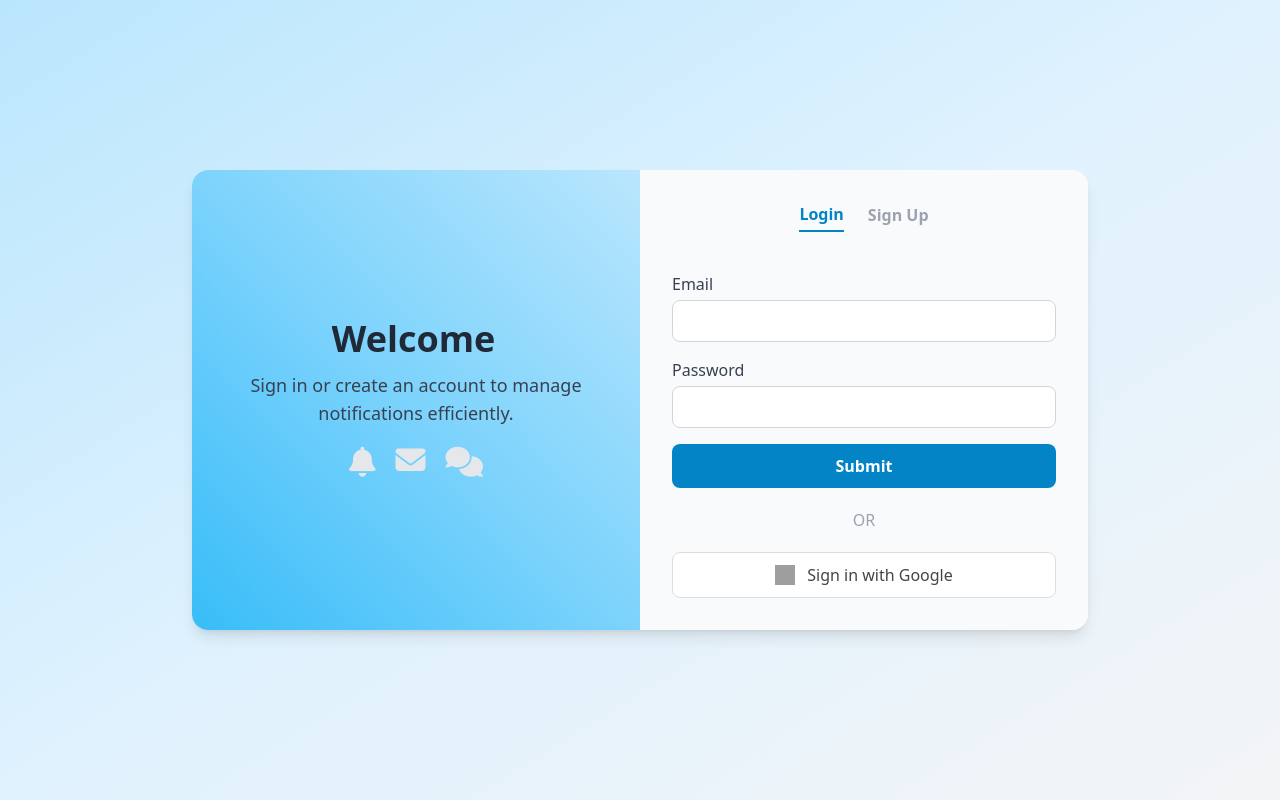
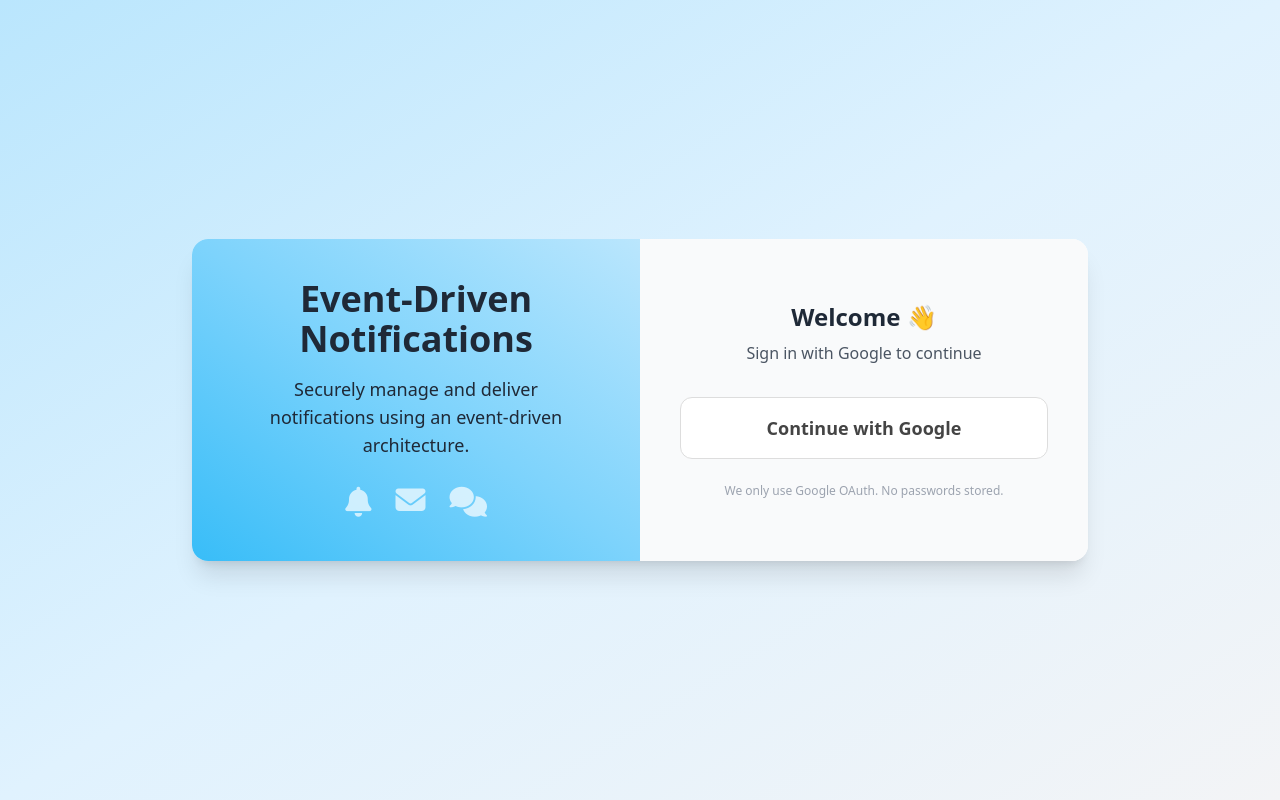
Before and after one commit to jaayysoni/Event-Driven-Notification-System, a Python web app: template frontend/templates/login.html in a window 1280 px wide. Run offline with Jinja, Linux system fonts and the light colour scheme; the template is opened without the code that fills it, so the values that code supplies are empty; some libraries are stand-ins or nearby versions; grey boxes are pictures that could not be loaded.

Commit message:
Starting up to auth now

```diff
--- a/frontend/templates/login.html
+++ b/frontend/templates/login.html
@@ -3,37 +3,17 @@
 <head>
   <meta charset="UTF-8">
   <meta name="viewport" content="width=device-width, initial-scale=1.0">
-  <title>Login / Signup | Event Notifications</title>
+  <title>Sign in | Event Notifications</title>
+
   <script src="https://cdn.tailwindcss.com"></script>
   <link rel="stylesheet" href="https://cdnjs.cloudflare.com/ajax/libs/font-awesome/6.4.2/css/all.min.css">
+
   <style>
-    /* Floating animations */
     @keyframes float1 {0%{transform:translateY(0);}50%{transform:translateY(-5px);}100%{transform:translateY(0);}}
     @keyframes float2 {0%{transform:translateY(0);}50%{transform:translateY(-8px);}100%{transform:translateY(0);}}
     .float1 {animation: float1 4s ease-in-out infinite;}
     .float2 {animation: float2 5s ease-in-out infinite;}
 
-    /* Typing effect for Hero Title */
-    .typing {
-      overflow: hidden;
-      border-right: .15em solid #6b7280; /* subtle gray caret */
-      white-space: nowrap;
-      animation: typing 2.5s steps(30, end), blink-caret .75s step-end infinite;
-    }
-    @keyframes typing {from{width:0}to{width:100%}}
-    @keyframes blink-caret {50%{border-color:transparent}}
-
-    /* Input focus glow */
-    input:focus {
-      box-shadow: 0 0 6px rgba(59,130,246,0.4);
-    }
-
-    /* Button hover scale */
-    button:hover {
-      transform: scale(1.02);
-    }
-
-    /* Google button */
     .google-btn {
       background-color: #fff;
       color: #444;
@@ -42,108 +22,55 @@
     }
     .google-btn:hover {
       background-color: #f7f7f7;
-      box-shadow: 0 2px 4px rgba(0,0,0,0.08);
-      transform: scale(1.02);
+      box-shadow: 0 6px 16px rgba(0,0,0,0.12);
+      transform: scale(1.03);
     }
   </style>
 </head>
+
 <body class="h-screen bg-gradient-to-br from-sky-200 via-sky-100 to-gray-100 flex items-center justify-center overflow-hidden">
 
   <!-- Main Card -->
-  <div class="flex flex-col md:flex-row bg-white rounded-2xl shadow-lg w-full max-w-4xl overflow-hidden">
+  <div class="flex flex-col md:flex-row bg-white rounded-2xl shadow-xl w-full max-w-4xl overflow-hidden">
 
-    <!-- Left Side: Hero / Illustration -->
-    <div class="md:w-1/2 bg-gradient-to-tr from-sky-400 via-sky-300 to-sky-200 flex flex-col justify-center items-center p-10 text-gray-700 relative">
-      <h2 class="text-3xl md:text-4xl font-bold mb-3 typing text-center text-gray-800">Welcome</h2>
-      <p class="text-gray-700 text-center text-base md:text-lg mb-6 px-3">
-        Sign in or create an account to manage notifications efficiently.
+    <!-- Left / Hero -->
+    <div class="md:w-1/2 bg-gradient-to-tr from-sky-400 via-sky-300 to-sky-200 flex flex-col justify-center items-center p-10 text-gray-800">
+      <h2 class="text-3xl md:text-4xl font-bold mb-4 text-center">
+        Event-Driven Notifications
+      </h2>
+      <p class="text-center text-base md:text-lg mb-6 px-4">
+        Securely manage and deliver notifications using an event-driven architecture.
       </p>
-      <!-- Decorative notification icons -->
-      <div class="flex space-x-5 text-3xl">
-        <i class="fas fa-bell float1 text-gray-200 hover:text-sky-500 transition"></i>
-        <i class="fas fa-envelope float2 text-gray-200 hover:text-sky-500 transition"></i>
-        <i class="fas fa-comments float1 text-gray-200 hover:text-sky-500 transition"></i>
+
+      <div class="flex space-x-6 text-3xl mt-2">
+        <i class="fas fa-bell float1 text-white/70"></i>
+        <i class="fas fa-envelope float2 text-white/70"></i>
+        <i class="fas fa-comments float1 text-white/70"></i>
       </div>
     </div>
 
-    <!-- Right Side: Login / Signup Form + OAuth -->
-    <div class="md:w-1/2 p-8 flex flex-col justify-center bg-gray-50">
+    <!-- Right / OAuth -->
+    <div class="md:w-1/2 p-10 flex flex-col justify-center bg-gray-50 text-center">
 
-      <!-- Toggle Buttons -->
-      <div class="flex justify-center space-x-6 mb-6">
-        <button id="loginBtn" class="font-bold text-sky-600 border-b-2 border-sky-600 pb-1">Login</button>
-        <button id="signupBtn" class="font-bold text-gray-400 pb-1 hover:text-sky-600">Sign Up</button>
-      </div>
+      <h3 class="text-2xl font-bold text-gray-800 mb-2">
+        Welcome 👋
+      </h3>
+      <p class="text-gray-600 mb-8">
+        Sign in with Google to continue
+      </p>
 
-      <!-- Form -->
-      <form id="authForm" method="POST" action="/login" class="space-y-4">
-        <!-- Full Name (Signup Only) -->
-        <div id="nameField" class="hidden">
-          <label class="block text-gray-700 mb-1">Full Name</label>
-          <input type="text" name="name"
-                 class="w-full px-3 py-2 border border-gray-300 rounded-lg focus:outline-none focus:ring-2 focus:ring-sky-400 transition"/>
-        </div>
+      <!-- Big Google OAuth Button -->
+      <a href="/auth/google"
+         class="google-btn flex items-center justify-center space-x-4 py-4 px-6 rounded-xl text-lg font-semibold">
+        <span>Continue with Google</span>
+      </a>
 
-        <div>
-          <label class="block text-gray-700 mb-1">Email</label>
-          <input type="email" name="email" required
-                 class="w-full px-3 py-2 border border-gray-300 rounded-lg focus:outline-none focus:ring-2 focus:ring-sky-400 transition"/>
-        </div>
-        <div>
-          <label class="block text-gray-700 mb-1">Password</label>
-          <input type="password" name="password" required
-                 class="w-full px-3 py-2 border border-gray-300 rounded-lg focus:outline-none focus:ring-2 focus:ring-sky-400 transition"/>
-        </div>
-
-        <!-- Confirm Password (Signup Only) -->
-        <div id="confirmPasswordField" class="hidden">
-          <label class="block text-gray-700 mb-1">Confirm Password</label>
-          <input type="password" name="confirm_password"
-                 class="w-full px-3 py-2 border border-gray-300 rounded-lg focus:outline-none focus:ring-2 focus:ring-sky-400 transition"/>
-        </div>
-
-        <button type="submit"
-                class="w-full py-2.5 bg-sky-600 text-white rounded-lg font-semibold hover:bg-sky-700 transition">
-          Submit
-        </button>
-      </form>
-
-      <!-- OAuth Login Section -->
-      <div class="my-5 text-center text-gray-400">OR</div>
-      <a href="/auth/google" class="google-btn flex items-center justify-center space-x-3 py-2.5 border rounded-lg hover:shadow transition">
-        <img src="https://upload.wikimedia.org/wikipedia/commons/5/53/Google_%22G%22_Logo.svg" class="w-5 h-5"/>
-        <span class="font-medium">Sign in with Google</span>
-      </a>
+      <p class="text-xs text-gray-400 mt-6">
+        We only use Google OAuth. No passwords stored.
+      </p>
 
     </div>
   </div>
 
-  <script>
-    // Toggle between Login and Signup
-    const loginBtn = document.getElementById('loginBtn');
-    const signupBtn = document.getElementById('signupBtn');
-    const authForm = document.getElementById('authForm');
-    const nameField = document.getElementById('nameField');
-    const confirmPasswordField = document.getElementById('confirmPasswordField');
-
-    loginBtn.addEventListener('click', () => {
-      loginBtn.classList.add('text-sky-600', 'border-sky-600');
-      signupBtn.classList.remove('text-sky-600', 'border-sky-600');
-      signupBtn.classList.add('text-gray-400');
-      nameField.classList.add('hidden');
-      confirmPasswordField.classList.add('hidden');
-      authForm.action = '/login';
-    });
-
-    signupBtn.addEventListener('click', () => {
-      signupBtn.classList.add('text-sky-600', 'border-sky-600');
-      loginBtn.classList.remove('text-sky-600', 'border-sky-600');
-      loginBtn.classList.add('text-gray-400');
-      nameField.classList.remove('hidden');
-      confirmPasswordField.classList.remove('hidden');
-      authForm.action = '/signup';
-    });
-  </script>
-
 </body>
 </html>
```
Also changed, not shown: app/auth/jwt_handler.py (deleted), docker-compose.yml (added), docker/docker-compose.yml (deleted), frontend/static/css/tailwind.css (deleted), frontend/templates/welcome.html (deleted), 2 other files.
